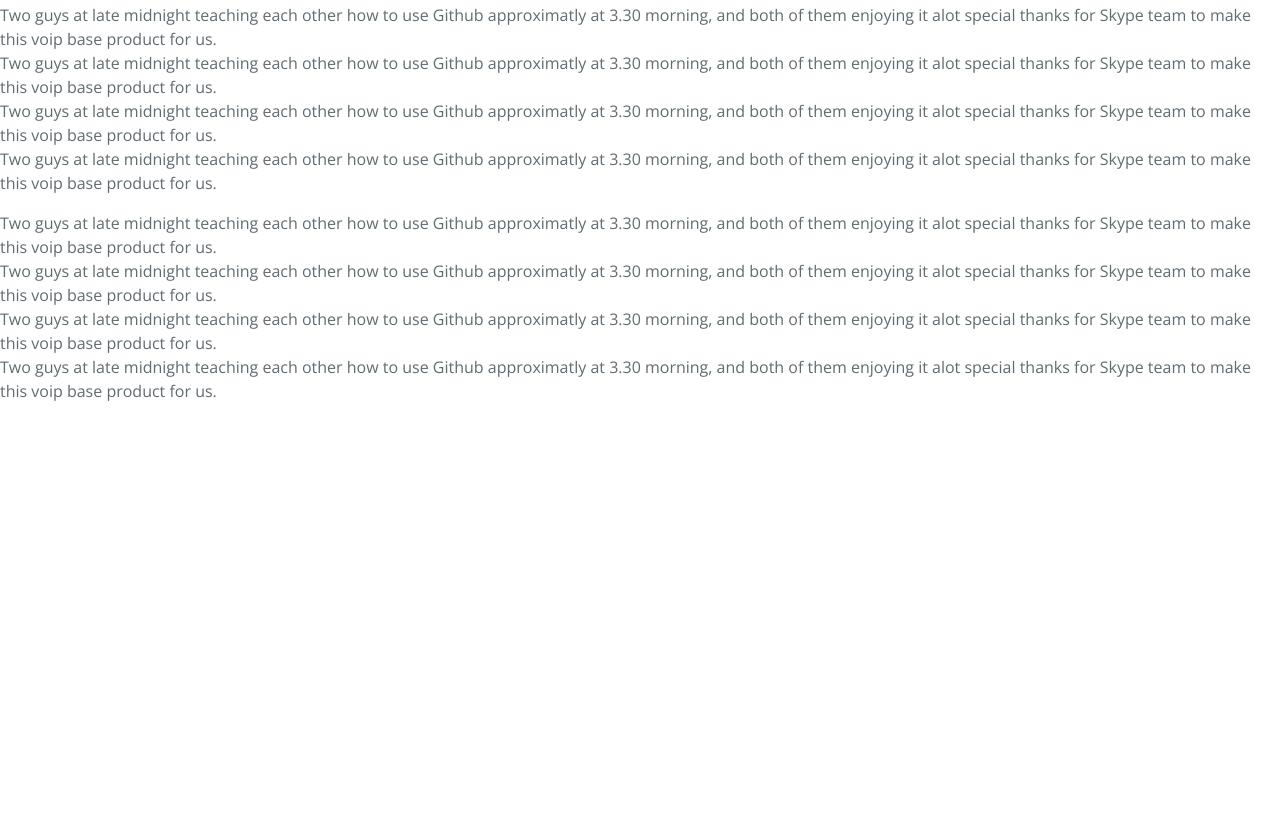
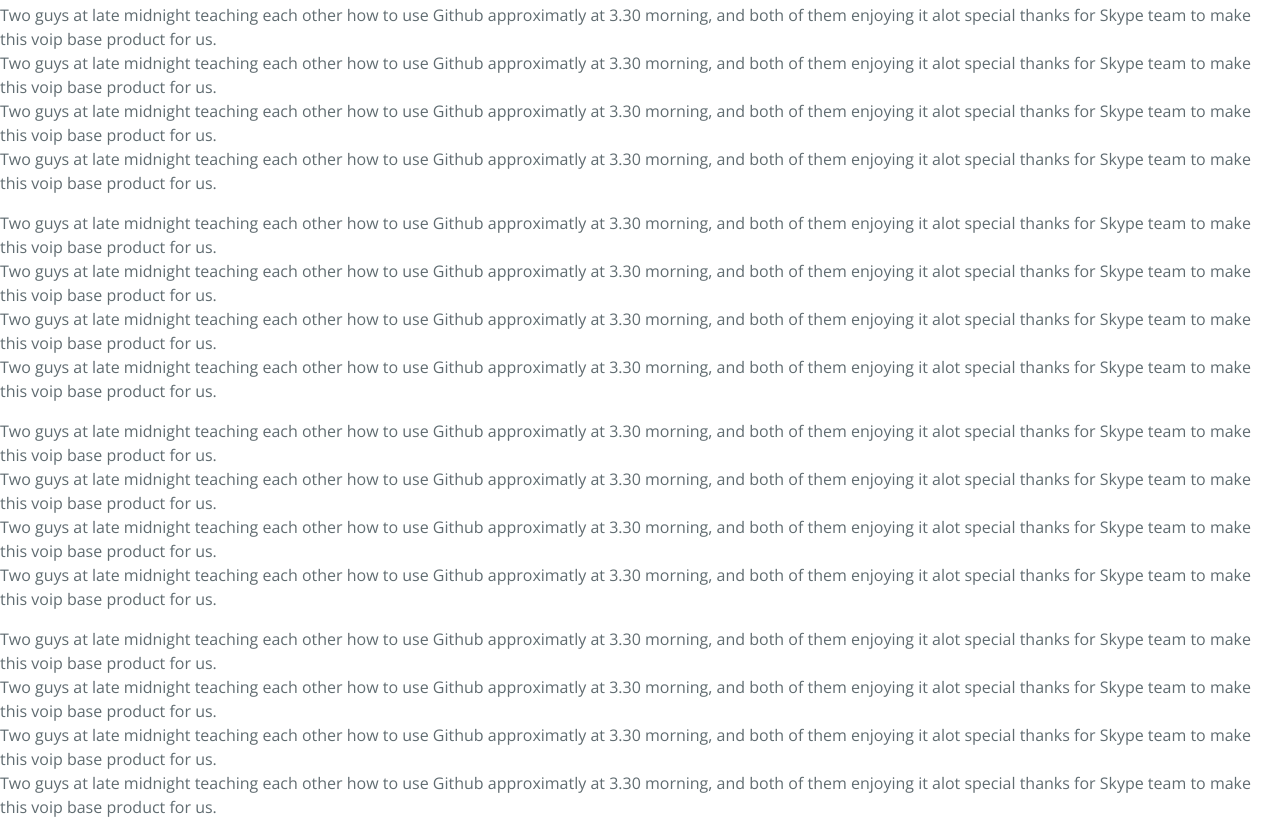
Before and after one commit to Afaque0001/First_practice, a plain HTML site: page About.html in a window 1280 px wide. Shown: the part 296-1131 px from the top of the page. Before the commit the page ends 800 px from the top, so only its background shows below. Drawn offline with nearby package versions, Linux system fonts and the light colour scheme.

Commit message:
Now divs added in two pages

```diff
--- a/About.html
+++ b/About.html
@@ -40,5 +40,21 @@
 	Two guys at late midnight teaching each other how to use Github approximatly at 3.30 morning, and both of them enjoying it alot special thanks for Skype team to make this voip base product for us.<br/>
 </p>
 </div>
+<div>
+<p>
+	Two guys at late midnight teaching each other how to use Github approximatly at 3.30 morning, and both of them enjoying it alot special thanks for Skype team to make this voip base product for us. <br/>
+	Two guys at late midnight teaching each other how to use Github approximatly at 3.30 morning, and both of them enjoying it alot special thanks for Skype team to make this voip base product for us.<br/>
+	Two guys at late midnight teaching each other how to use Github approximatly at 3.30 morning, and both of them enjoying it alot special thanks for Skype team to make this voip base product for us.<br/>
+	Two guys at late midnight teaching each other how to use Github approximatly at 3.30 morning, and both of them enjoying it alot special thanks for Skype team to make this voip base product for us.<br/>
+</p>
+</div>
+<div>
+<p>
+	Two guys at late midnight teaching each other how to use Github approximatly at 3.30 morning, and both of them enjoying it alot special thanks for Skype team to make this voip base product for us. <br/>
+	Two guys at late midnight teaching each other how to use Github approximatly at 3.30 morning, and both of them enjoying it alot special thanks for Skype team to make this voip base product for us.<br/>
+	Two guys at late midnight teaching each other how to use Github approximatly at 3.30 morning, and both of them enjoying it alot special thanks for Skype team to make this voip base product for us.<br/>
+	Two guys at late midnight teaching each other how to use Github approximatly at 3.30 morning, and both of them enjoying it alot special thanks for Skype team to make this voip base product for us.<br/>
+</p>
+</div>
 </body>
 </html>
```
